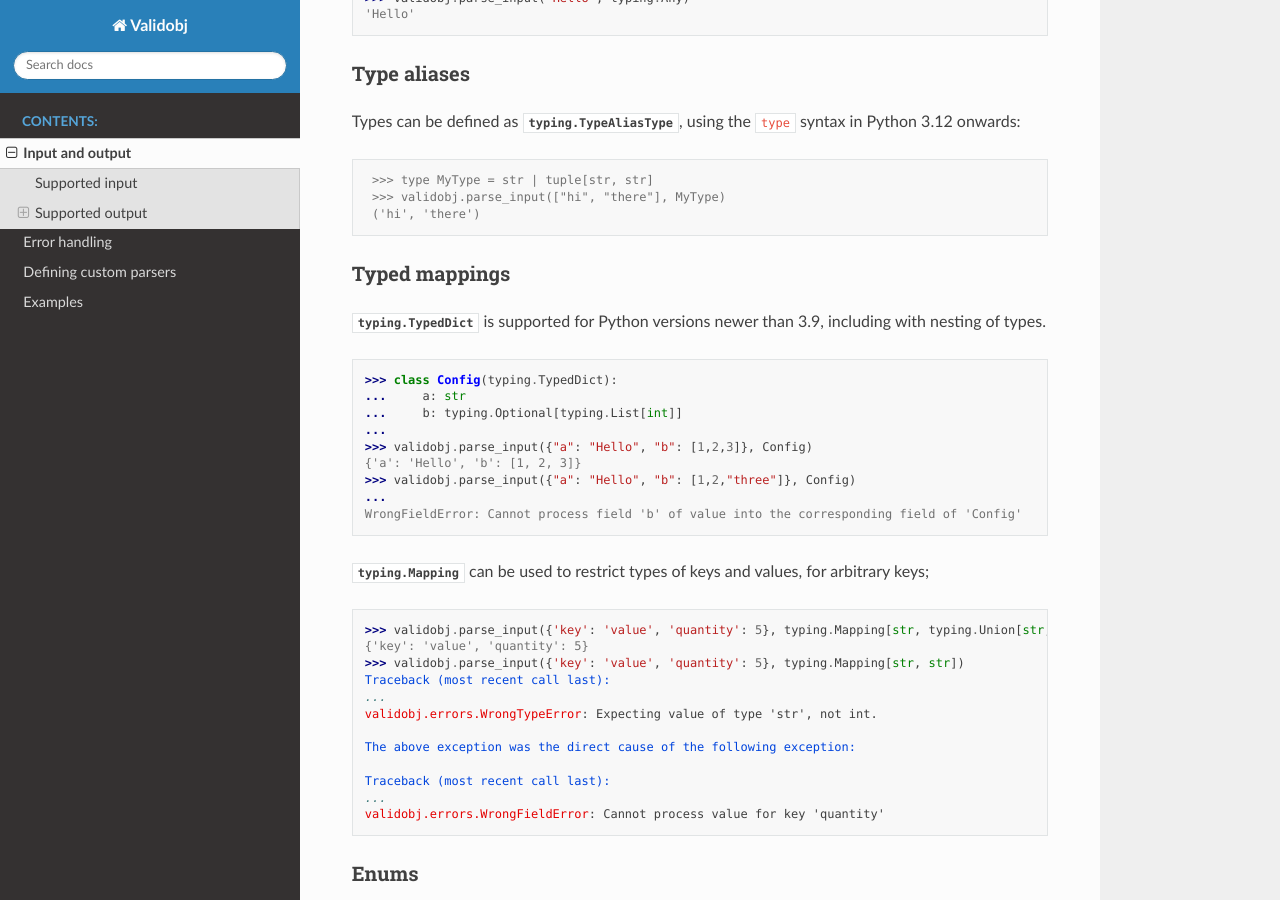
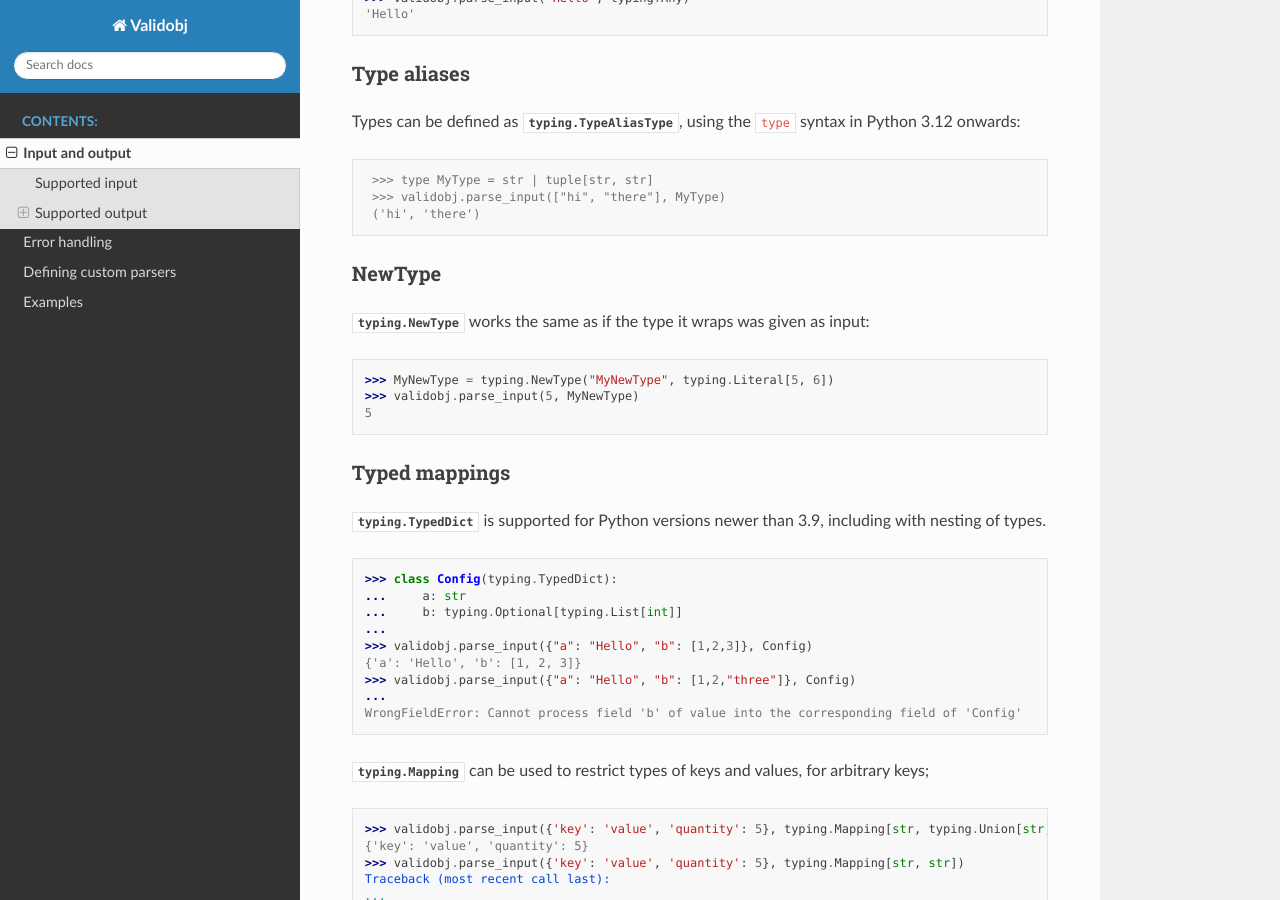
Before and after one commit to Zaharid/validobj, a Sphinx documentation site: the page built from doc/source/inout.rst, in a window 1280 px wide and 900 px high, scrolled down 2991 px. Built offline with Sphinx 7.4.7 and the Read the Docs theme 2.0.0, drawn with Linux system fonts in a browser that asks for light colours; pages that are not in the unit, such as notebooks, are missing from menus.

Commit message:
Document NewType support

```diff
--- a/doc/source/inout.rst
+++ b/doc/source/inout.rst
@@ -184,6 +184,18 @@ syntax in Python 3.12 onwards:
     >>> validobj.parse_input(["hi", "there"], MyType)
     ('hi', 'there')
 
+NewType
+^^^^^^^
+
+:py:class:`typing.NewType` works the same as if the type it wraps was given as
+input:
+
+.. doctest::
+
+   >>> MyNewType = typing.NewType("MyNewType", typing.Literal[5, 6])
+   >>> validobj.parse_input(5, MyNewType)
+   5
+
 
 
 Typed mappings
```
